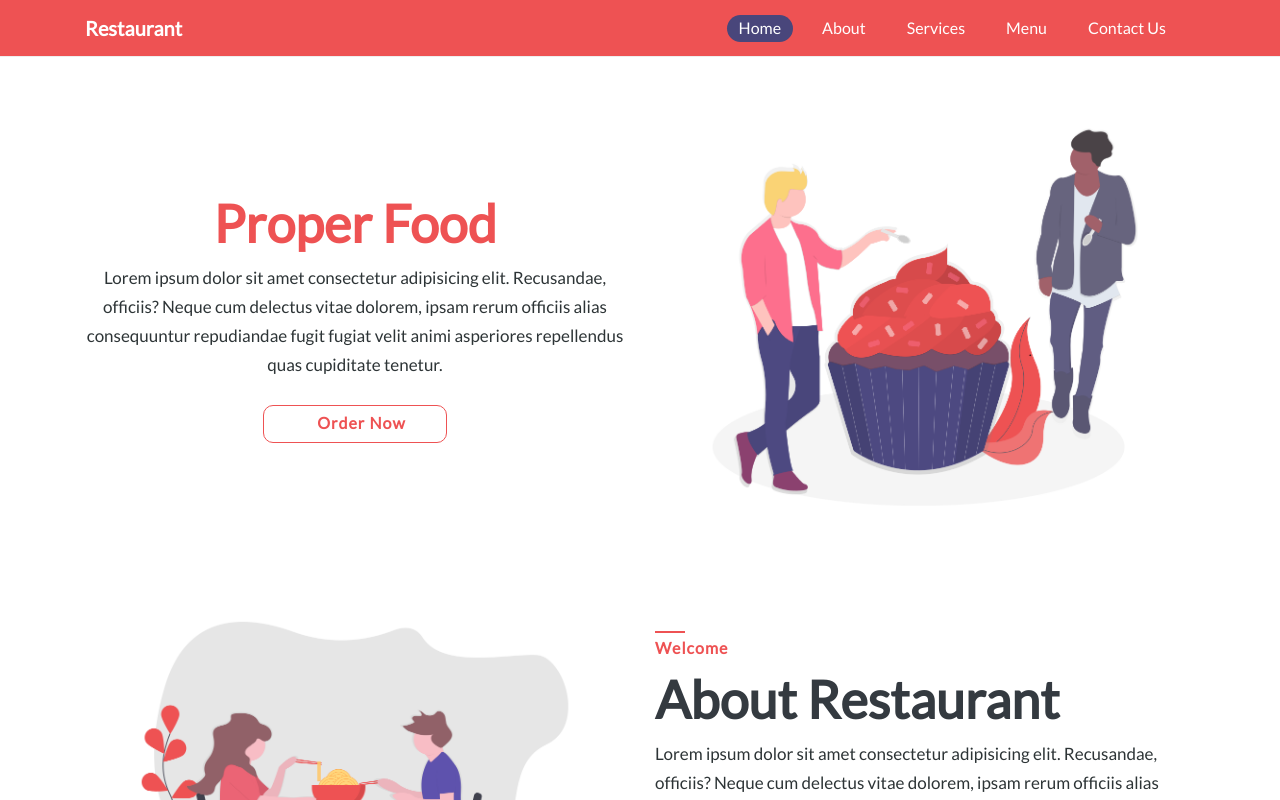
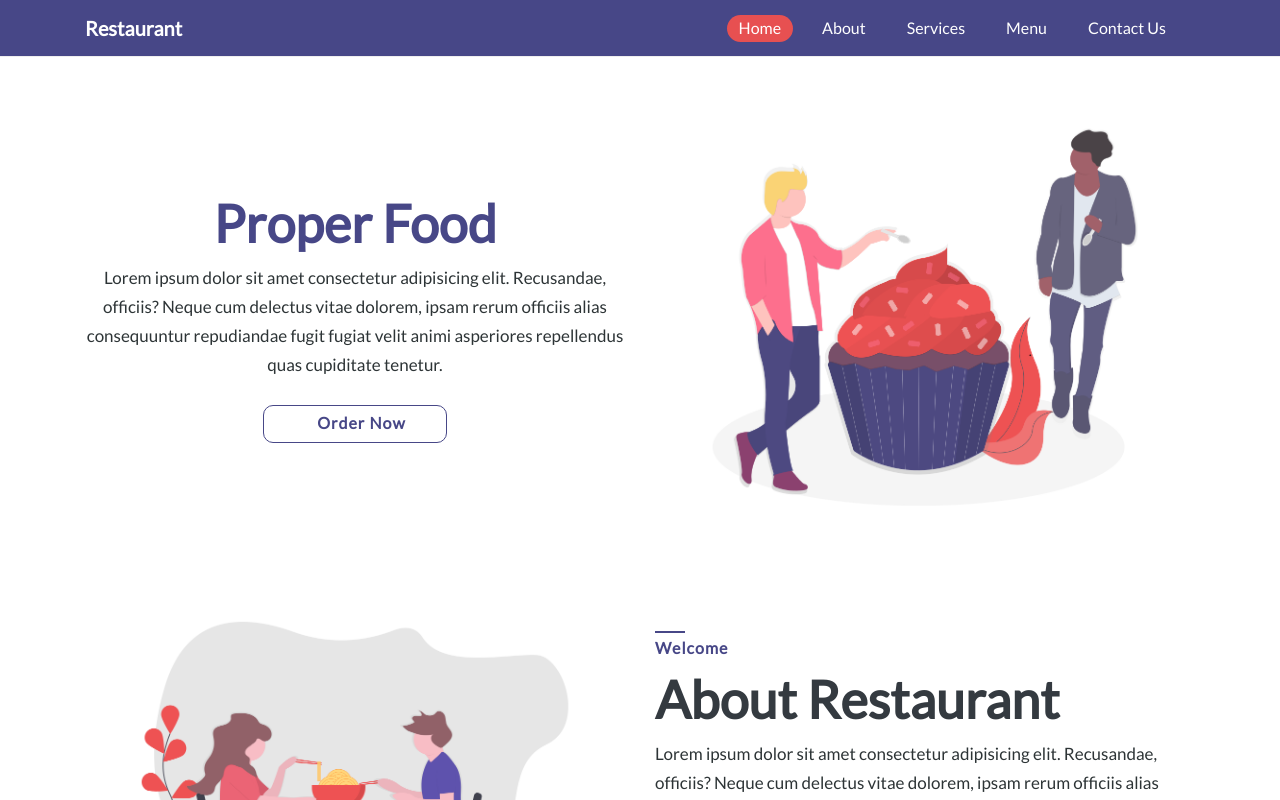
Before and after one commit to youssef-neinaa/restaurant, a Vue app: page / in a window 1280 px wide. Shown: the top 800 px of the page. Built offline with nearby package versions, Linux system fonts and the light colour scheme.

Commit message:
restaurant v2

```diff
--- a/src/scss/_main.scss
+++ b/src/scss/_main.scss
@@ -2,9 +2,9 @@
   // start global style
   margin: 0;
 
-  $main-color: #ee5253;
+  $main-color: #474787;
   $second-color: #2d3436;
-
+  $active-link:#e75051;
   font-family: "Lato", sans-serif;
 
   .section {
@@ -95,7 +95,7 @@
         &.active {
           color: #fff;
           a {
-            background: #49467b;
+            background: $active-link;
             color: inherit;
             border-radius: 30px;
             &:hover {
```
